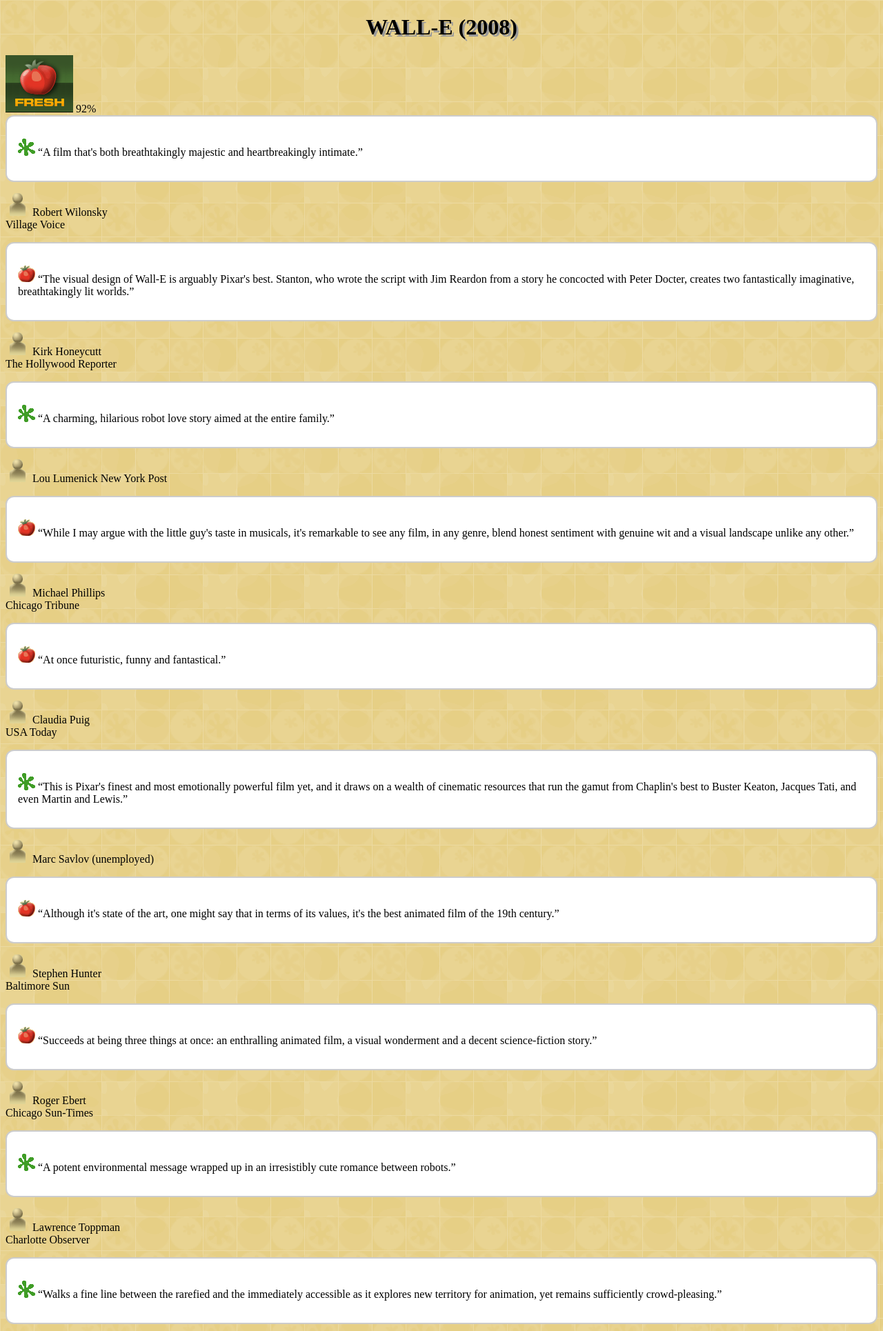
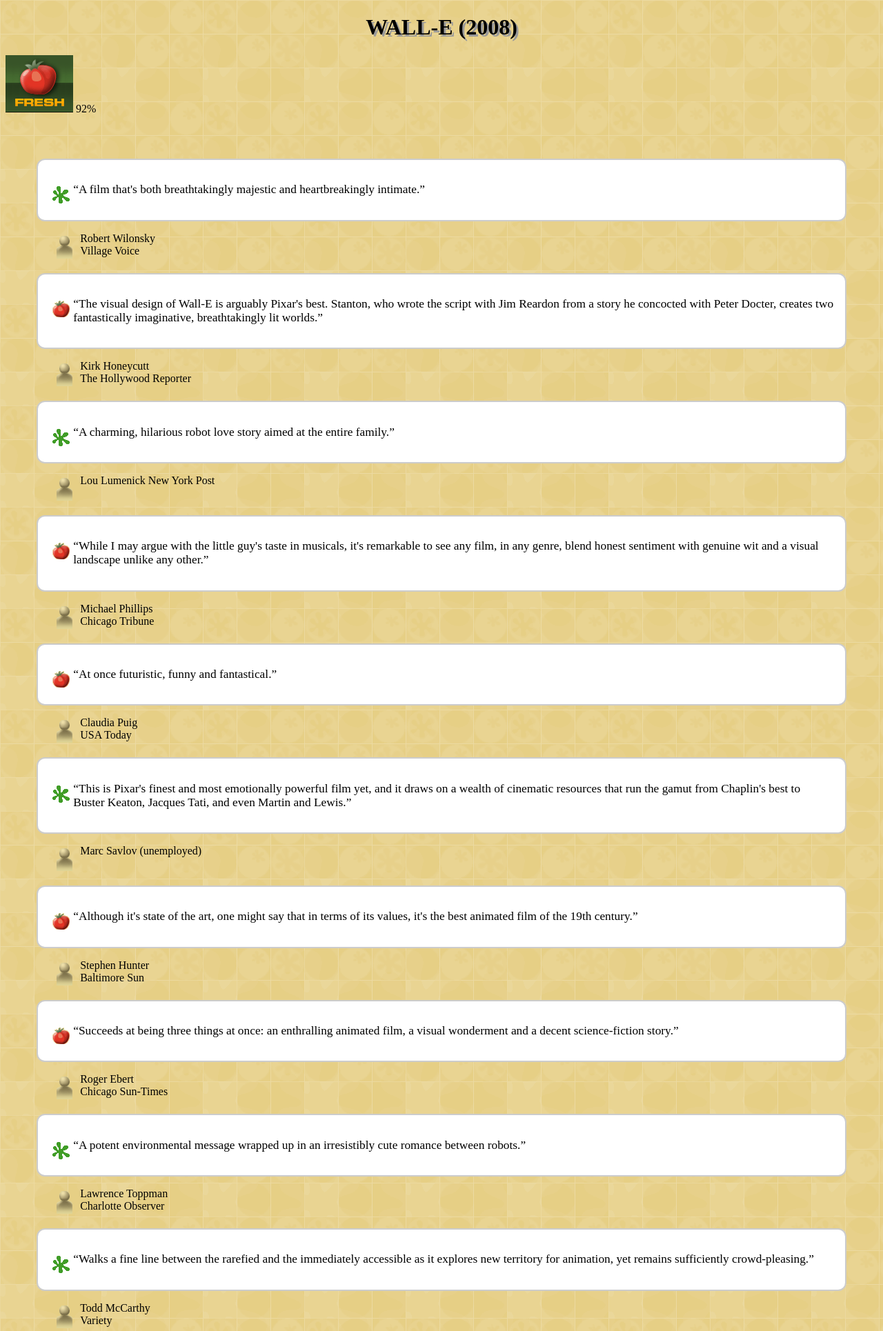
Before and after one commit to Ajetam99/PIA-homeworks, a PHP site: page /movie_index.html in a window 1280 px wide. Shown: the top 1930 px of the page at 69% size. Run offline with PHP 8.4, Linux system fonts and the light colour scheme.

Commit message:
Odradjene kritike

```diff
--- a/Domaci 1/movie.css
+++ b/Domaci 1/movie.css
@@ -13,17 +13,27 @@ h1 {
 }
 
 .container {
+	padding: 5%;
 	display:flex;
 	flex-direction: column;
 }
 
 .container div{
+	align-self: center;
+	width: 100%;
 	border: 2px #cccccc solid;
-	background: white;
+	background: #FFFFFF;
 	border-radius: 12px;
 	padding: 16px;
 }
 
+.container img{
+	float: left;
+	padding: 5px;
+
+}
+
 .quotes {
-	font-size: 12pt;
+	font-size: 13pt;
+	font-family: "Times New Roman",Times,serif;
 }
--- a/Domaci 1/movie_index.html
+++ b/Domaci 1/movie_index.html
@@ -39,6 +39,8 @@
 	   two fantastically imaginative, breathtakingly lit worlds.</q>
   </p>
   </div>
+
+
   <p>
     <img src="images/critic.gif" alt="Critic" />
     Kirk Honeycutt <br />
```
